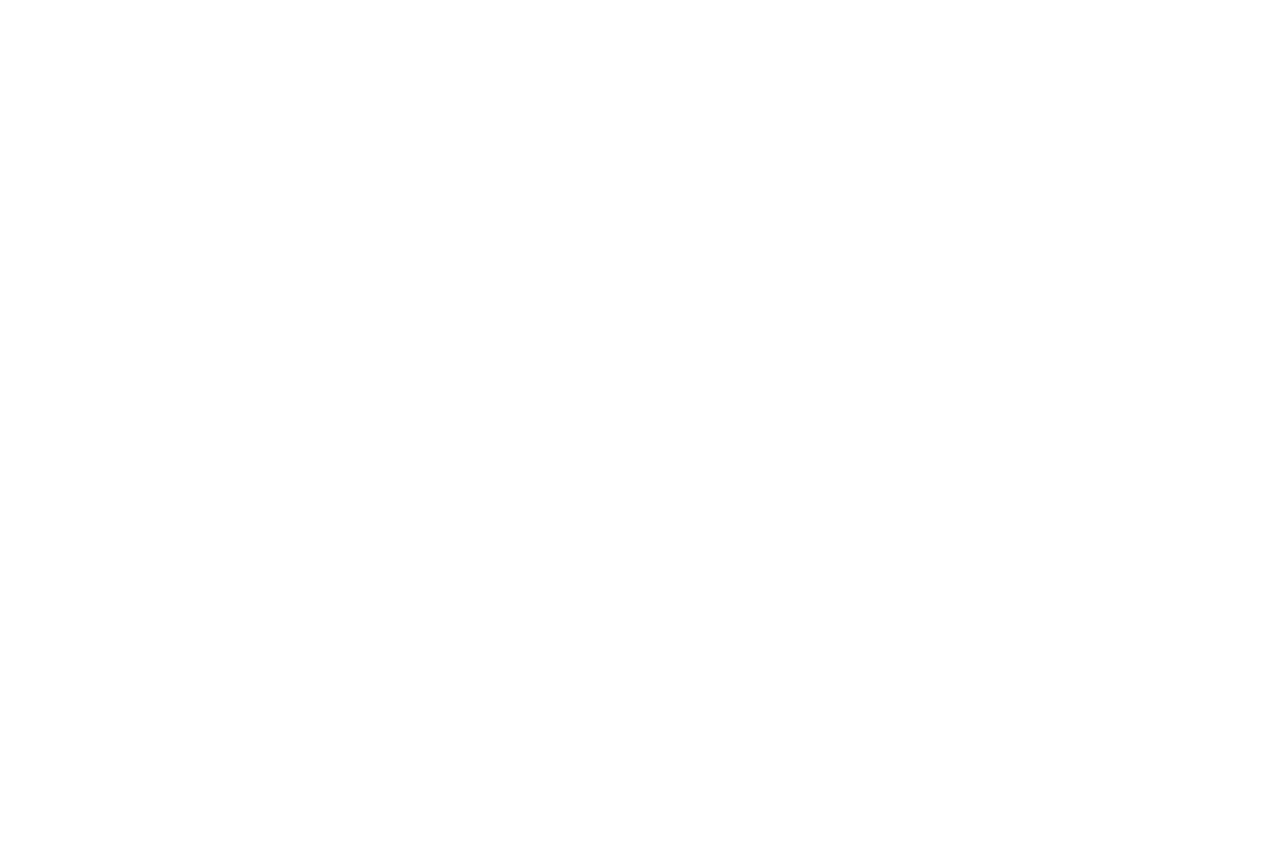
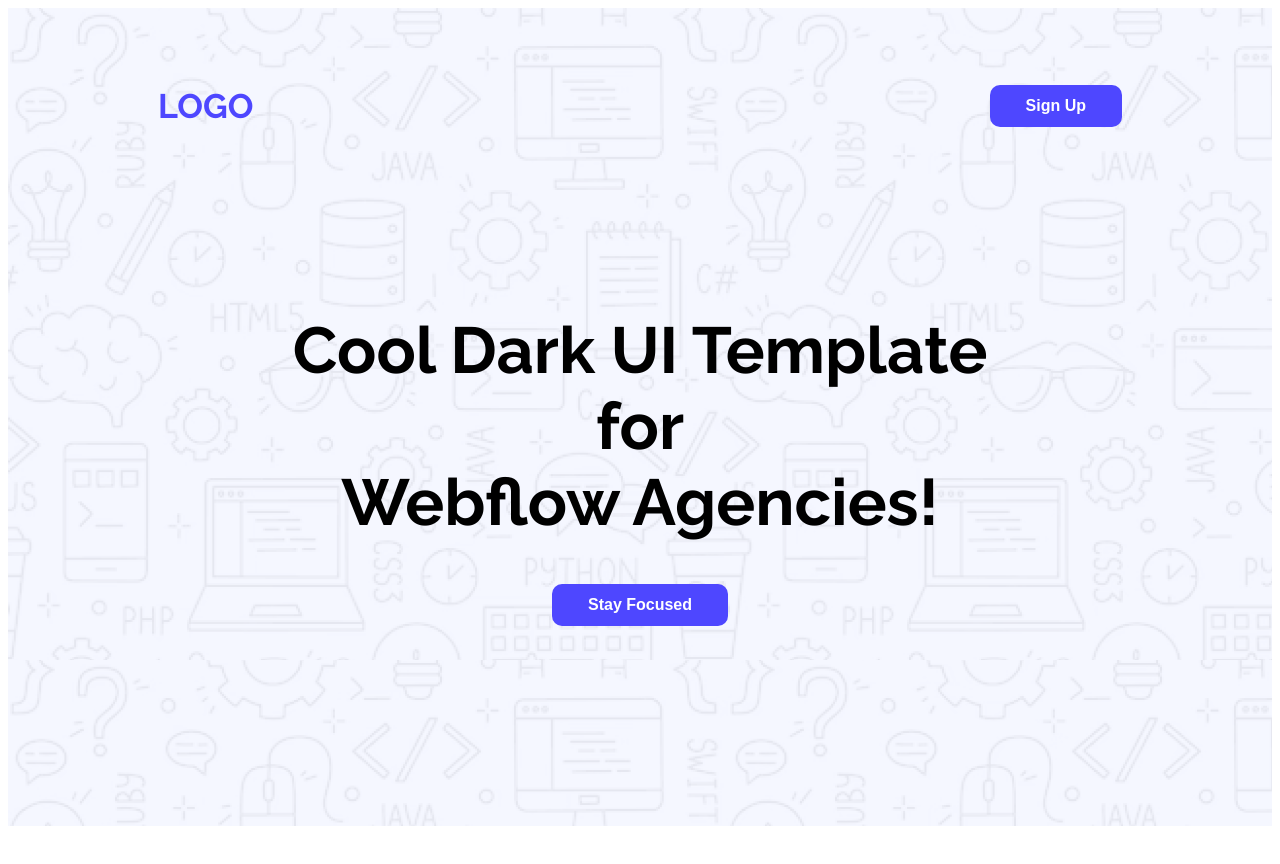
Before and after one commit to Anonnya01/assignment-01-ph, a plain HTML site: page index.html in a window 1280 px wide. Before the commit the page ends 800 px from the top, so only its background shows below. Drawn offline with Linux system fonts and the light colour scheme; a web font is replaced by a local one.

Commit message:
Added header

```diff
--- a/index.html
+++ b/index.html
@@ -5,11 +5,28 @@
     <meta name="viewport" content="width=device-width, initial-scale=1.0" />
     <link rel="preconnect" href="https://fonts.googleapis.com" />
     <link rel="preconnect" href="https://fonts.gstatic.com" crossorigin />
-    <title>Landing-web-page</title>
+    <link
+      href="https://fonts.googleapis.com/css2?family=Azeret+Mono:ital,wght@0,100..900;
+      1,100..900&family=Open+Sans:ital,wght@0,300..800;
+      1,300..800&family=Plus+Jakarta+Sans:ital,wght@0,200..800;1,200..800&family=Raleway:ital,wght@0,100..900;1,100..900&display=swap"
+      rel="stylesheet"
+    />
+    <link rel="stylesheet" href="/styels/style.css" />
+    <title>Landing Web Page</title>
   </head>
-  <body>
-    <header></header>
-    <main></main>
-    <footer></footer>
+  <body class="raleway-font-1">
+    <header>
+      <nav>
+        <h1 class="nav-title">LOGO</h1>
+        <button class="btn-primary">Sign Up</button>
+      </nav>
+      <div class="header-content">
+        <h1 class="header-title">
+          Cool Dark UI Template for <br />
+          Webflow Agencies!
+        </h1>
+        <button class="btn-primary">Stay Focused</button>
+      </div>
+    </header>
   </body>
 </html>
--- /dev/null
+++ b/styels/style.css
@@ -0,0 +1,46 @@
+.raleway-font-1 {
+  font-family: "Raleway", sans-serif;
+  font-optical-sizing: auto;
+  font-style: normal;
+}
+.btn-primary {
+  background-color: #4e47ff;
+  font-weight: bold;
+  font-size: 16px;
+  color: white;
+  padding: 12px 36px;
+  border-radius: 10px;
+  border: none;
+}
+
+/* Header styels */
+nav {
+  display: flex;
+  justify-content: space-between;
+  margin: 0 150px;
+  padding-top: 50px;
+  align-items: center;
+  margin-bottom: 158px;
+}
+header {
+  background-image: url(../Assets/Hero-bg.png);
+}
+.nav-title {
+  color: #4e47ff;
+  font-weight: 900px;
+  font-size: 34px;
+}
+
+.header-content{
+
+   text-align: center;
+   margin: 152px 265px;
+   padding-bottom: 200px;
+}
+
+.header-title{
+    font-weight: bold;
+    font-size: 65px;
+    align-items: center;
+    column-gap: 34px;
+}
```
Also changed, not shown: Assets/Hero-bg.png (added), Assets/avatar.png (added), Assets/icon-star.png (added), Assets/wc-big.png (added), Assets/wc-mini.png (added).
